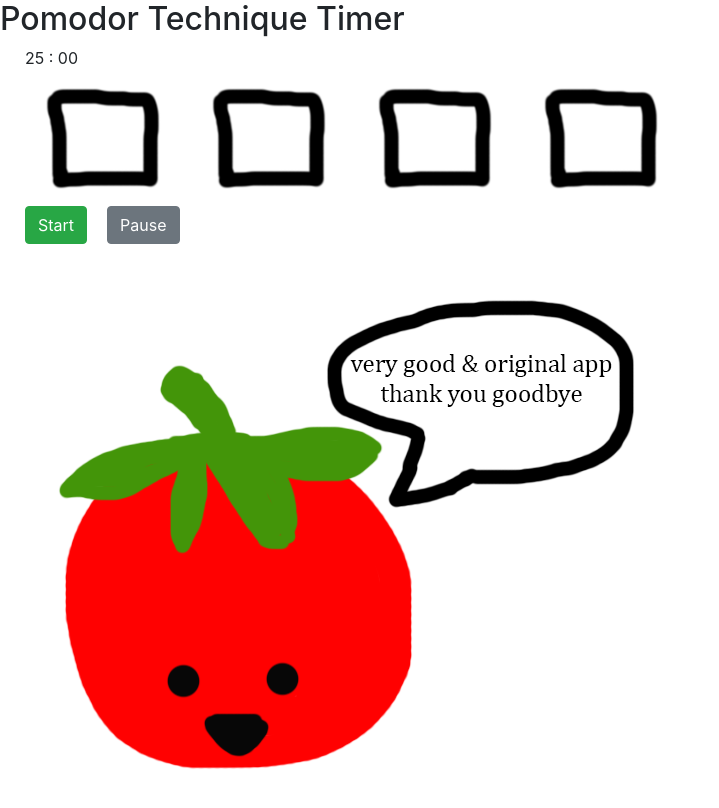
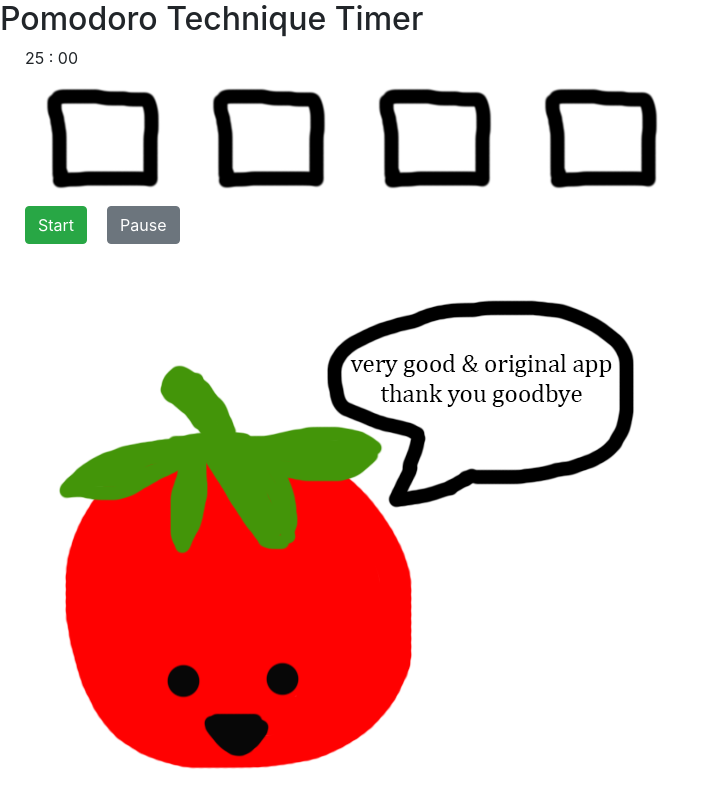
Before and after one commit to NeonNoodleRat/yet-another-pomodoro-timer, a plain HTML site: page index.html in a window 1280 px wide. Shown: the whole page, without its empty margins (0-719 px from the left). Drawn offline with nearby package versions, Linux system fonts and the light colour scheme.

Commit message:
Fixed misspelling

```diff
--- a/index.html
+++ b/index.html
@@ -10,7 +10,7 @@
         <link rel="stylesheet" href="https://stackpath.bootstrapcdn.com/bootstrap/4.3.1/css/bootstrap.min.css" integrity="sha384-ggOyR0iXCbMQv3Xipma34MD+dH/1fQ784/j6cY/iJTQUOhcWr7x9JvoRxT2MZw1T" crossorigin="anonymous">
     </head>
 
-    <h2>Pomodor Technique Timer</h2>
+    <h2>Pomodoro Technique Timer</h2>
     <span></span>
     <div ng-controller="TomatoController as tomatoController">
         <div class="row">
```
